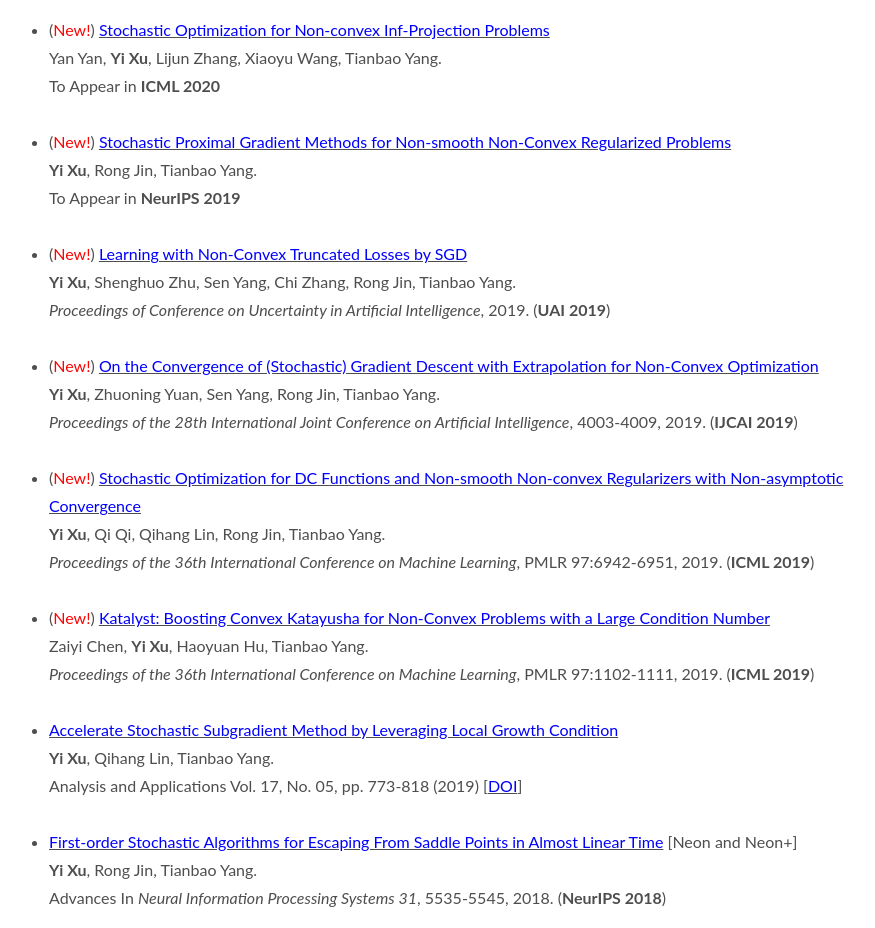
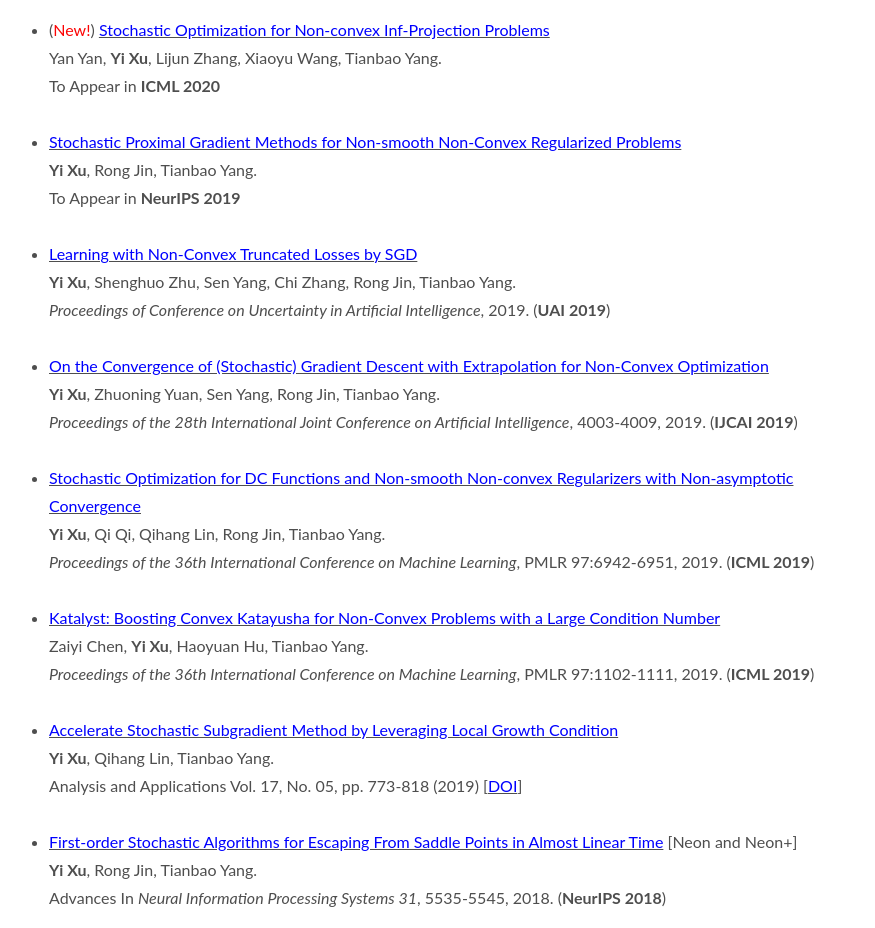
Before and after one commit to yxu71/yxu71.github.io, a plain HTML site: page index.html in a window 1280 px wide. Shown: the part 1201-2129 px from the top of the page, without its empty margins (206-1081 px from the left). Drawn offline with Linux system fonts and the light colour scheme.

Commit message:
Update index.html

```diff
--- a/index.html
+++ b/index.html
@@ -169,7 +169,7 @@
     </li>
 
 
-    <li>(<FONT COLOR="#FC0404">New!</font>)
+    <li>
         <a href="https://arxiv.org/abs/1902.07672"><font color="#0000FF">Stochastic Proximal Gradient Methods for Non-smooth Non-Convex Regularized Problems</font></a><br>
         <b>Yi Xu</b>, Rong Jin, Tianbao Yang.<br>
         To Appear in <b>NeurIPS 2019</b>
@@ -181,7 +181,7 @@
 
 
 
-    <li>(<FONT COLOR="#FC0404">New!</font>)
+    <li>
                 <a href="https://arxiv.org/abs/1805.07880"><font color="#0000FF">Learning with Non-Convex Truncated Losses by SGD</font></a><br>
                 <b>Yi Xu</b>, Shenghuo Zhu, Sen Yang, Chi Zhang, Rong Jin, Tianbao Yang.<br>
                 <em>Proceedings of Conference on Uncertainty in Artificial Intelligence</em>, 2019. (<b>UAI 2019</b>)
@@ -189,7 +189,7 @@
             </li>
 
 
-	    <li>(<FONT COLOR="#FC0404">New!</font>)
+	    <li>
                 <a href="https://arxiv.org/abs/1901.10682"><font color="#0000FF">On the Convergence of (Stochastic) Gradient Descent with Extrapolation for Non-Convex Optimization</font></a><br>
                 <b>Yi Xu</b>,  Zhuoning Yuan, Sen Yang, Rong Jin, Tianbao Yang.<br>
                 <em>Proceedings of the 28th International Joint Conference on Artificial Intelligence</em>, 4003-4009, 2019. (<b>IJCAI 2019</b>)
@@ -198,7 +198,7 @@
 
 
 
-           <li>(<FONT COLOR="#FC0404">New!</font>)
+           <li>
                 <a href="https://arxiv.org/abs/1811.11829"><font color="#0000FF">Stochastic Optimization for DC Functions and Non-smooth Non-convex Regularizers with Non-asymptotic Convergence</font></a><br>
                 <b>Yi Xu</b>, Qi Qi, Qihang Lin, Rong Jin, Tianbao Yang.<br>
                 <em>Proceedings of the 36th International Conference on Machine Learning</em>, PMLR 97:6942-6951, 2019. (<b>ICML 2019</b>)
@@ -207,7 +207,7 @@
 
 
 
-	    <li>(<FONT COLOR="#FC0404">New!</font>)
+	    <li>
                 <a href="https://arxiv.org/abs/1809.06754"><font color="#0000FF">Katalyst: Boosting Convex Katayusha for Non-Convex Problems with a Large Condition Number</font></a><br>
                 Zaiyi Chen, <b>Yi Xu</b>, Haoyuan Hu, Tianbao Yang.<br>
                 <em>Proceedings of the 36th International Conference on Machine Learning</em>, PMLR 97:1102-1111, 2019. (<b>ICML 2019</b>)
```
